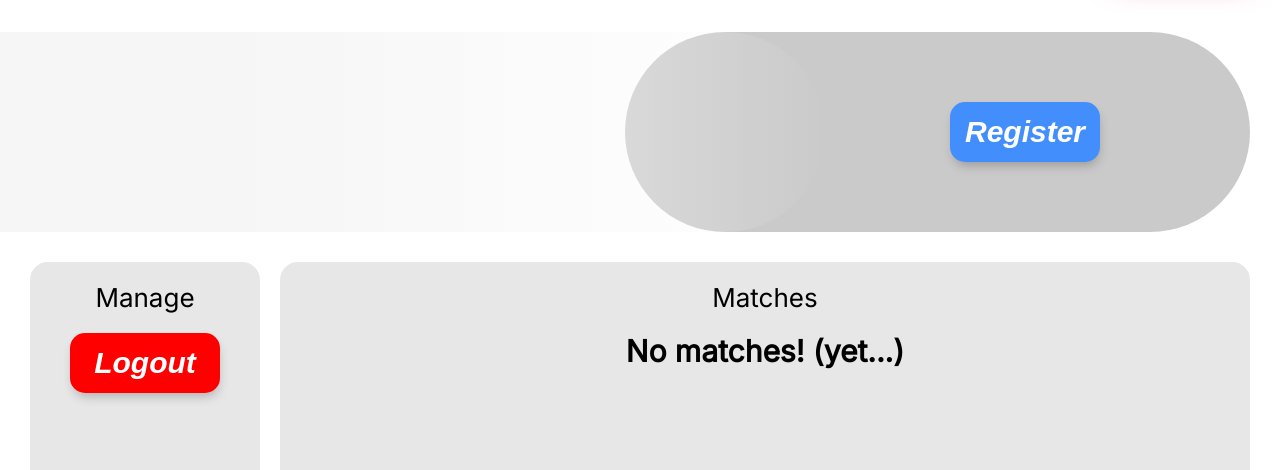
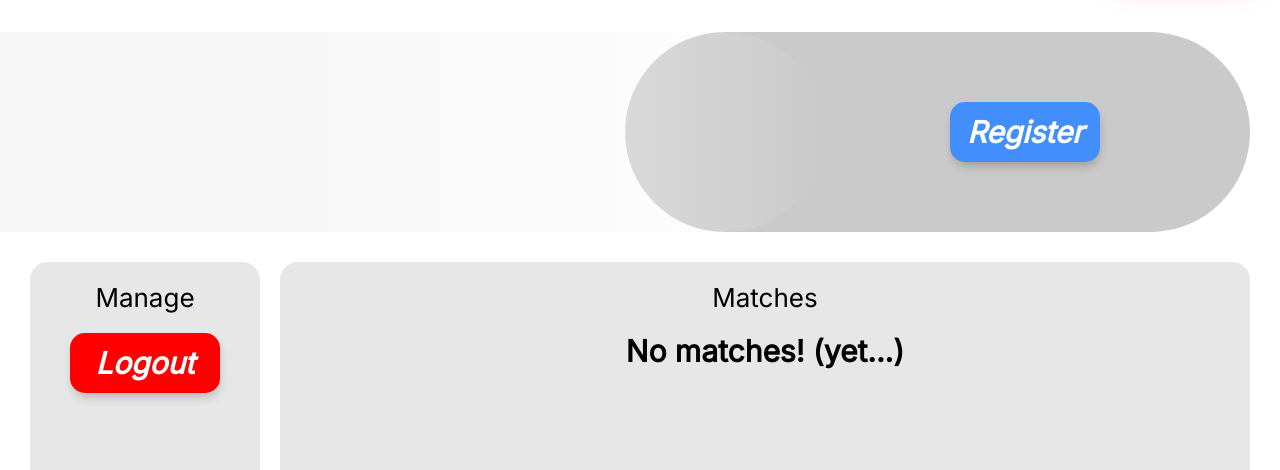
Before and after one commit to Sheppsu/oct-site, a Django app: template oct/templates/tournament/dashboard.html in a window 1280 px wide. Shown: the part 103-573 px from the top of the page. Run offline with Django 4.2, Linux system fonts and the light colour scheme; the template is opened without the code that fills it, so the values that code supplies are empty; parts of the project's set-up code (start-up, migrations or seed data) failed here and were passed over.

Commit message:
fix button font

```diff
--- a/oct/static/css/main.css
+++ b/oct/static/css/main.css
@@ -41,6 +41,10 @@ footer {
     height: 50px;
     width: 100%;
     overflow: hidden;
+}
+
+button {
+    font-family: 'Inter', sans-serif;
 }
 
 .footer-block {
```
